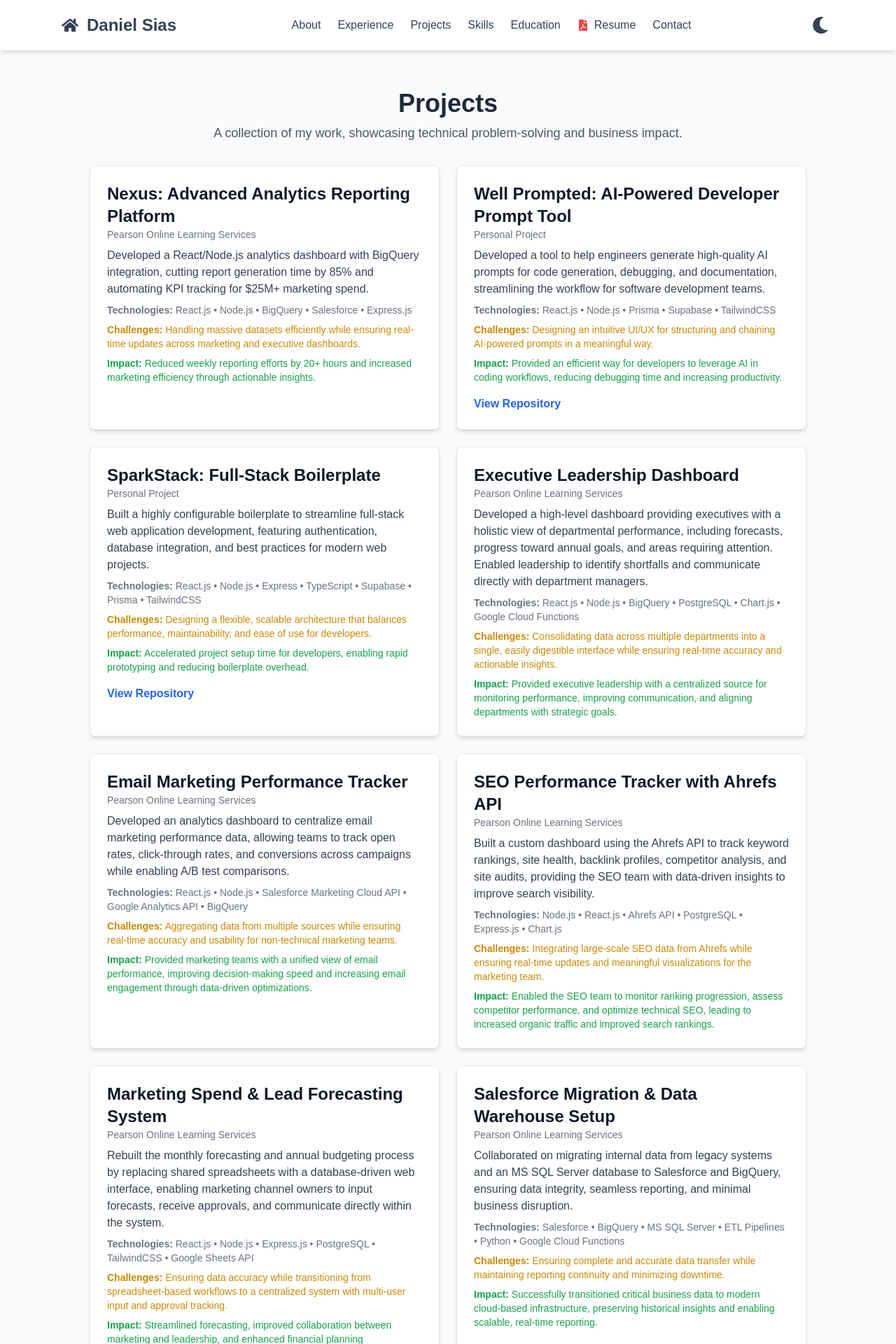
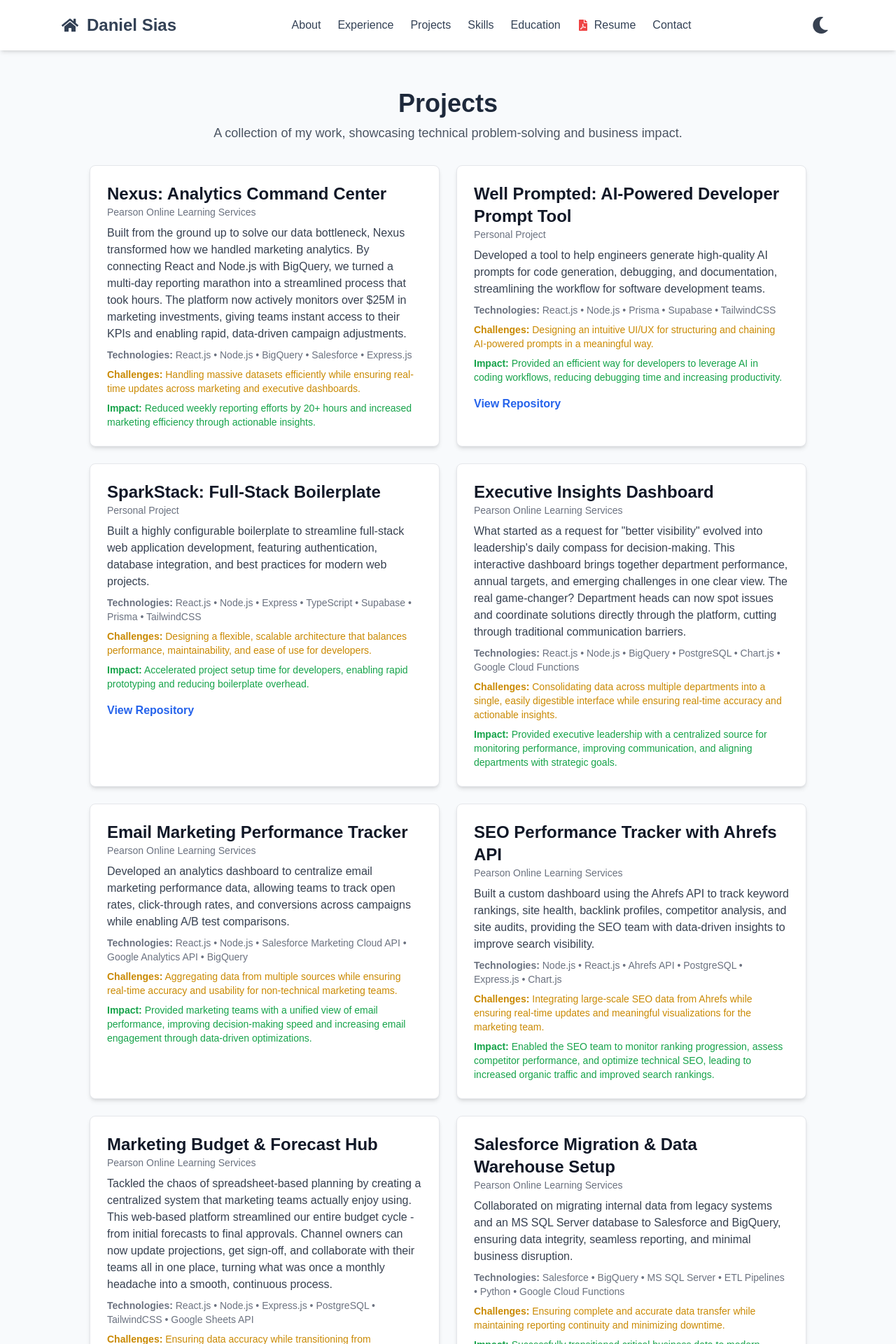
Before and after one commit to DanSias/danielsias-dev, a Next.js app: page /projects in a window 1280 px wide. Shown: the top 1920 px of the page at 70% size. Built offline with nearby package versions, Linux system fonts and the light colour scheme.

Commit message:
Updated key project descriptions

```diff
--- a/src/constants/projects.ts
+++ b/src/constants/projects.ts
@@ -1,10 +1,10 @@
 export const projects = [
   // 🚀 High-Impact Full-Stack & AI-Powered Tools
   {
-    title: "Nexus: Advanced Analytics Reporting Platform",
+    title: "Nexus: Analytics Command Center",
     company: "Pearson Online Learning Services",
     description:
-      "Developed a React/Node.js analytics dashboard with BigQuery integration, cutting report generation time by 85% and automating KPI tracking for $25M+ marketing spend.",
+      "Built from the ground up to solve our data bottleneck, Nexus transformed how we handled marketing analytics. By connecting React and Node.js with BigQuery, we turned a multi-day reporting marathon into a streamlined process that took hours. The platform now actively monitors over $25M in marketing investments, giving teams instant access to their KPIs and enabling rapid, data-driven campaign adjustments.",
     technologies: [
       "React.js",
       "Node.js",
@@ -54,10 +54,10 @@ export const projects = [
 
   // 📊 Data-Driven Marketing & Business Intelligence Projects
   {
-    title: "Executive Leadership Dashboard",
+    title: "Executive Insights Dashboard",
     company: "Pearson Online Learning Services",
     description:
-      "Developed a high-level dashboard providing executives with a holistic view of departmental performance, including forecasts, progress toward annual goals, and areas requiring attention. Enabled leadership to identify shortfalls and communicate directly with department managers.",
+      'What started as a request for "better visibility" evolved into leadership\'s daily compass for decision-making. This interactive dashboard brings together department performance, annual targets, and emerging challenges in one clear view. The real game-changer? Department heads can now spot issues and coordinate solutions directly through the platform, cutting through traditional communication barriers.',
     technologies: [
       "React.js",
       "Node.js",
@@ -113,10 +113,10 @@ export const projects = [
 
   // 💰 Business & Financial Process Automation
   {
-    title: "Marketing Spend & Lead Forecasting System",
+    title: "Marketing Budget & Forecast Hub",
     company: "Pearson Online Learning Services",
     description:
-      "Rebuilt the monthly forecasting and annual budgeting process by replacing shared spreadsheets with a database-driven web interface, enabling marketing channel owners to input forecasts, receive approvals, and communicate directly within the system.",
+      "Tackled the chaos of spreadsheet-based planning by creating a centralized system that marketing teams actually enjoy using. This web-based platform streamlined our entire budget cycle - from initial forecasts to final approvals. Channel owners can now update projections, get sign-off, and collaborate with their teams all in one place, turning what was once a monthly headache into a smooth, continuous process.",
     technologies: [
       "React.js",
       "Node.js",
```
